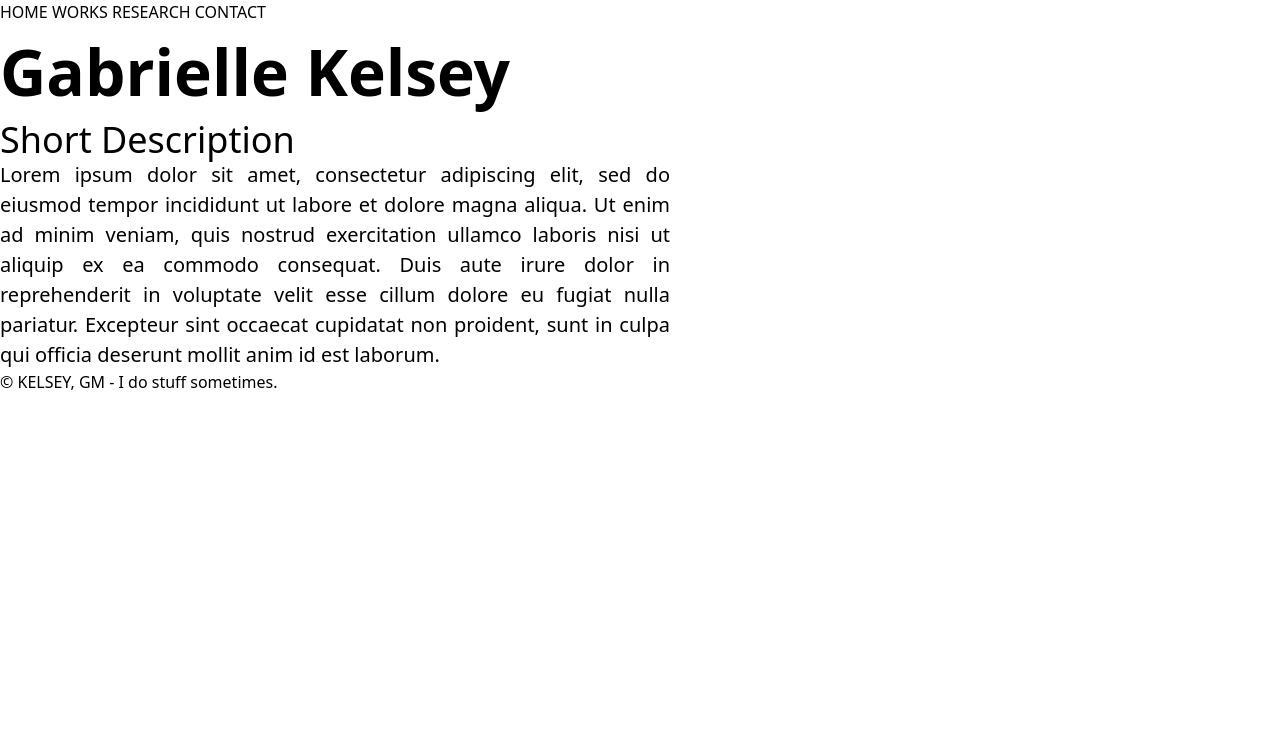
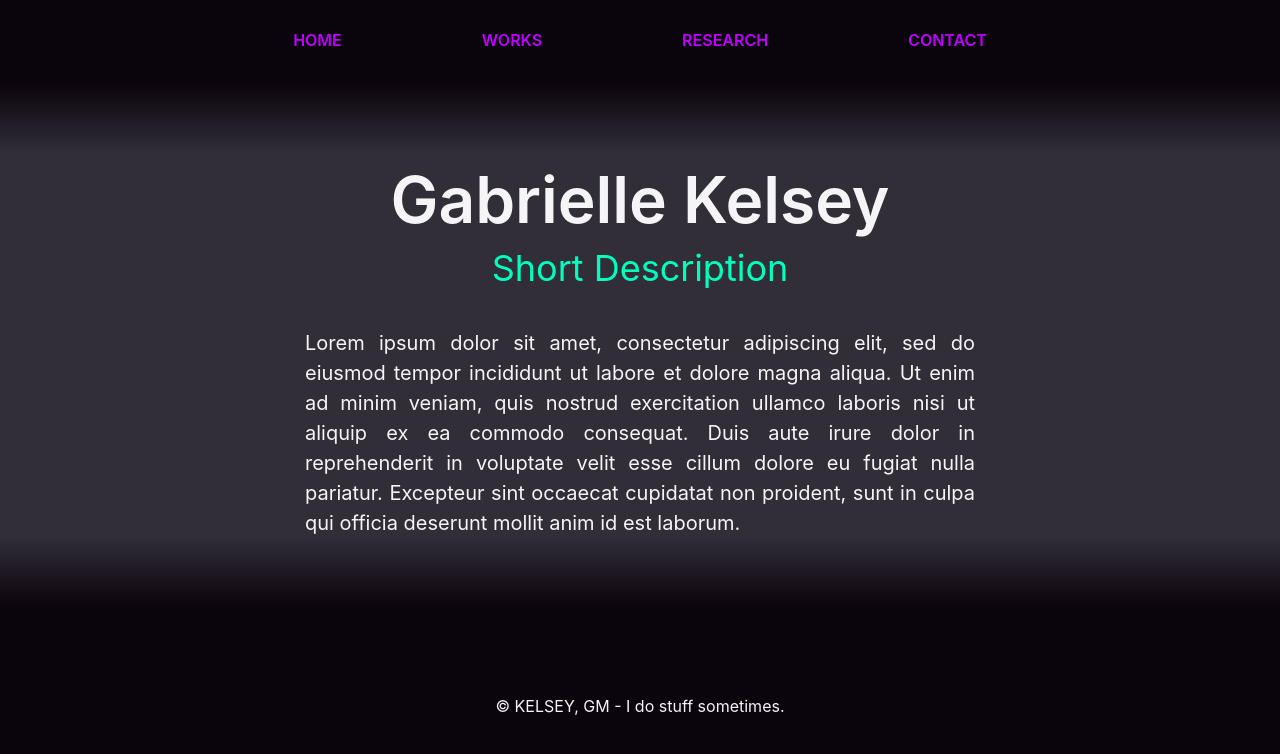
Before and after one commit to Kelsey4980/Online-Website, a website: page src/index.html in a window 1280 px wide. Drawn offline with Linux system fonts and the light colour scheme.

Commit message:
Added basic components and utilities

```diff
--- a/src/input.css
+++ b/src/input.css
@@ -1 +1,77 @@
 @import "tailwindcss";
+
+body {
+    background-color: var(--color-tinted-neutral-900);
+    font-family: "Inter";
+}
+@theme {
+    --color-primary-50: #edb8ff;
+    --color-primary-100: #e8a3ff;
+    --color-primary-200: #de7aff;
+    --color-primary-300: #d352ff;
+    --color-primary-400: #c929ff;
+    --color-primary-500: #bf00ff;
+    --color-primary-600: #a000d6;
+    --color-primary-700: #8200ad;
+    --color-primary-800: #630085;
+    --color-primary-900: #45005c;
+
+    --color-secondary-50: #b8ffed;
+    --color-secondary-100: #a3ffe8;
+    --color-secondary-200: #7affde;
+    --color-secondary-300: #52ffd3;
+    --color-secondary-400: #29ffc9;
+    --color-secondary-500: #00ffbf;
+    --color-secondary-600: #00d6a0;
+    --color-secondary-700: #00ad82;
+    --color-secondary-800: #008563;
+    --color-secondary-900: #005c45;
+
+    --color-accent-50: #efcada;
+    --color-accent-100: #eabbcf;
+    --color-accent-200: #e19cba;
+    --color-accent-300: #d87ea5;
+    --color-accent-400: #ce5f90;
+    --color-accent-500: #c5417b;
+    --color-accent-600: #a53767;
+    --color-accent-700: #862c54;
+    --color-accent-800: #662240;
+    --color-accent-900: #47172c;
+
+    --color-tinted-neutral-50: #f5f4f6;
+    --color-tinted-neutral-100: #e3e2e5;
+    --color-tinted-neutral-200: #cac9cd;
+    --color-tinted-neutral-300: #b1b0b5;
+    --color-tinted-neutral-400: #98969d;
+    --color-tinted-neutral-500: #7f7c85;
+    --color-tinted-neutral-600: #65626b;
+    --color-tinted-neutral-700: #4b4851;
+    --color-tinted-neutral-800: #312e37;
+    --color-tinted-neutral-900: #0a040c;
+}
+
+@layer components {
+    .header-default {
+        @apply text-primary-500 flex-center h-[80px] w-full gap-[140px] text-base font-semibold;
+    }
+
+    .header-item {
+        @apply flex items-center justify-center;
+    }
+
+    .gradient-divider-top {
+        @apply from-tinted-neutral-900 to-tinted-neutral-800 top-[800px] h-[72px] w-full bg-linear-to-b from-0% to-100%;
+    }
+
+    .gradient-divider-bottom {
+        @apply from-tinted-neutral-900 to-tinted-neutral-800 top-[800px] h-[72px] w-full bg-linear-to-t from-0% to-100%;
+    }
+
+    .footer {
+        @apply flex-center h-[124px] w-full flex-col gap-5 pt-4 pb-4;
+    }
+}
+
+@utility flex-center {
+    @apply flex items-center justify-center;
+}
```
Also changed, not shown: src/output.css.
